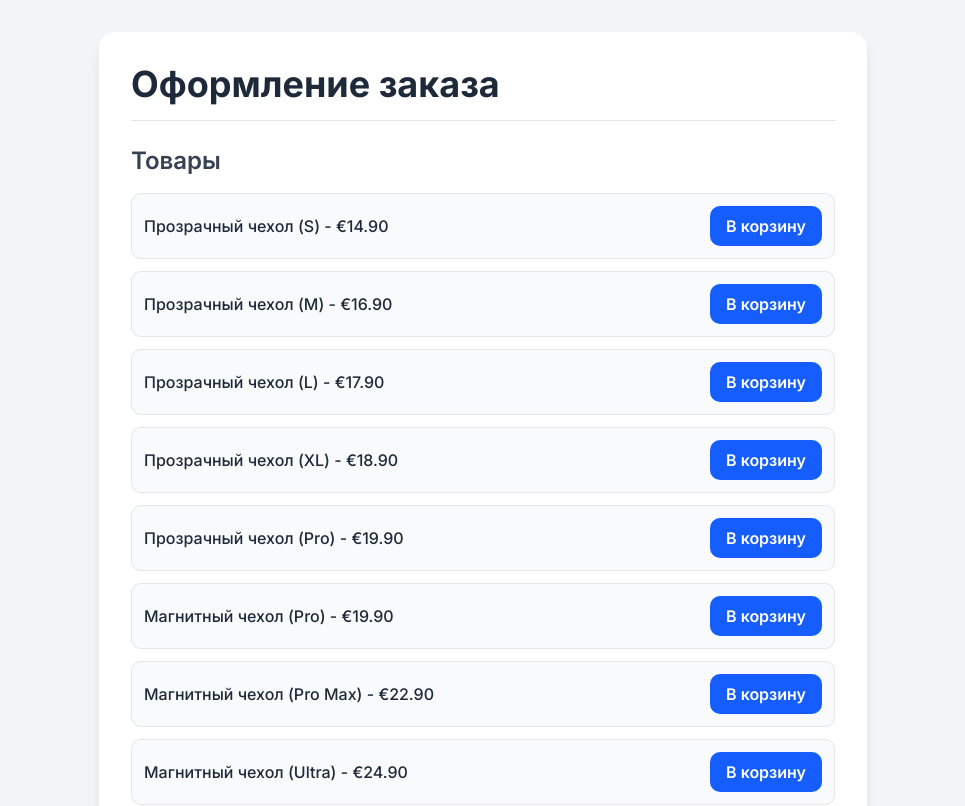
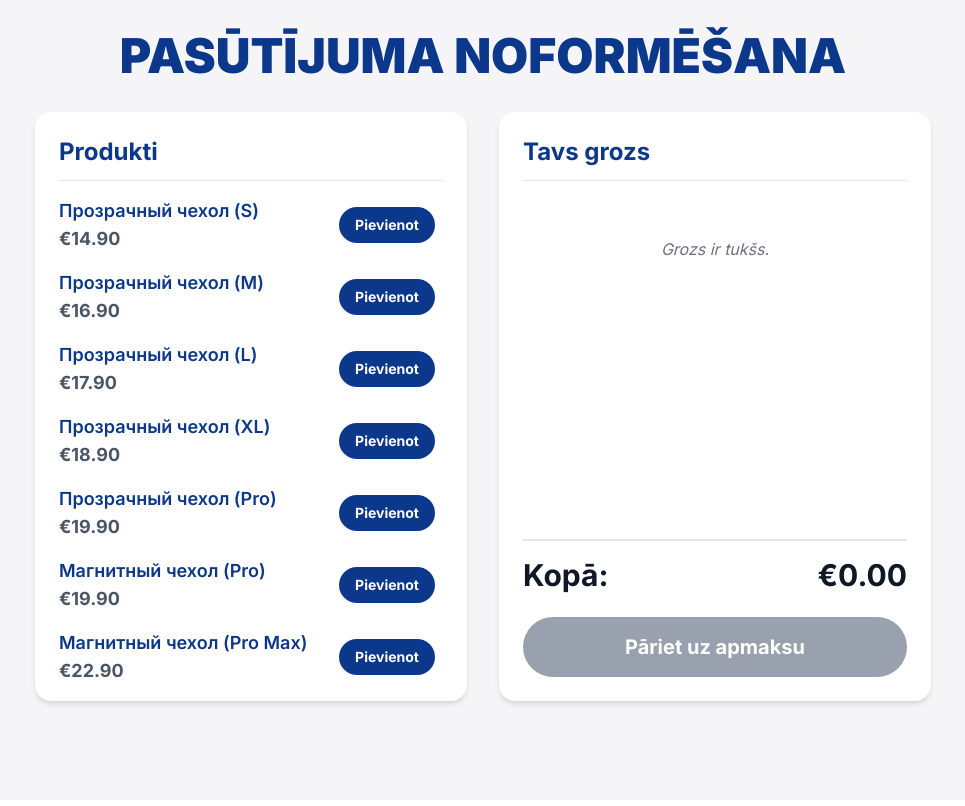
Before and after one commit to mobilo-sys/printcase-site, a Next.js app: page /checkout in a window 1280 px wide. Shown: the top 806 px of the page, without its empty margins (157-1122 px from the left). Built offline with nearby package versions, Linux system fonts and the light colour scheme.

Commit message:
page.tsx

```diff
--- a/app/checkout/page.tsx
+++ b/app/checkout/page.tsx
@@ -5,35 +5,32 @@
 import { useCart } from "@/hooks/use-cart"
 // Import the product list from our data file
 import { products } from "@/lib/products"
-// Import the router to redirect the user to the payment page
-import { useRouter } from "next/navigation"
 // Import the language hook for translations
 import { useLanguage } from "@/hooks/use-language"
+import { useState } from "react"
 
 // This is the main component for the checkout page
 export default function CheckoutPage() {
-  const cart = useCart()
-  const router = useRouter()
+  const { items, addItem, removeItem, total, clearCart } = useCart()
   const { t } = useLanguage() // Using the translation function
+  const [isLoading, setIsLoading] = useState(false);
 
   // This function handles the entire payment process
   async function handlePayment() {
-    // Check if the cart is empty before proceeding
-    if (cart.items.length === 0) {
-      alert("Ваша корзина пуста!"); // This can be translated as well
+    if (items.length === 0) {
+      alert("Grozs ir tukšs!"); // Your cart is empty!
       return;
     }
 
+    setIsLoading(true); // Disable button to prevent multiple clicks
+
     // Prepare the order details to send to the serverless function
     const orderDetails = {
-      amount: cart.total,
+      amount: total,
       orderId: `PC-${Date.now()}`, // Generate a simple unique order ID
     };
 
     try {
-      // Show a loading or processing state to the user
-      console.log("Creating payment...");
-
       // Call our serverless function to create a payment link
       const response = await fetch('/.netlify/functions/create-payment', {
         method: 'POST',
@@ -47,74 +44,87 @@ export default function CheckoutPage() {
 
       // If we successfully get a payment URL, redirect the user to it
       if (data.paymentUrl) {
+        clearCart(); // Clear the cart before redirecting
         window.location.href = data.paymentUrl;
       } else {
         // Log the error and inform the user if something went wrong
         console.error("Payment creation failed:", data);
-        alert("Произошла ошибка при создании платежа. Попробуйте снова.");
+        alert("Maksājuma izveide neizdevās. Lūdzu, mēģiniet vēlreiz.");
+        setIsLoading(false);
       }
     } catch (error) {
       // Handle network errors or if the function fails to execute
       console.error("Error calling payment function:", error);
-      alert("Не удалось связаться с платежной системой.");
+      alert("Neizdevās sazināties ar maksājumu sistēmu.");
+      setIsLoading(false);
     }
   }
 
   return (
-    <div className="min-h-screen bg-gray-100 p-4 sm:p-8">
-      <div className="max-w-3xl mx-auto bg-white p-6 sm:p-8 rounded-2xl shadow-lg">
-        <h1 className="text-3xl sm:text-4xl font-bold mb-6 text-gray-800 border-b pb-4">
-          Оформление заказа
+    <div className="min-h-screen bg-[#F5F5F7] text-[#0B388A] p-4 sm:p-8 font-sans">
+      <div className="max-w-4xl mx-auto">
+        <h1 className="text-4xl sm:text-5xl font-black text-center mb-8 uppercase">
+          Pasūtījuma noformēšana
         </h1>
 
-        {/* This is a simple product list for demonstration */}
-        <div className="mb-8">
-          <h2 className="text-2xl font-semibold mb-4 text-gray-700">Товары</h2>
-          <div className="space-y-3">
+        <div className="grid grid-cols-1 lg:grid-cols-2 gap-8">
+            {/* Products List */}
+            <div className="bg-white p-6 rounded-2xl shadow-md">
+                <h2 className="text-2xl font-bold mb-4 border-b pb-3">Produkti</h2>
+                <div className="space-y-4 max-h-[60vh] overflow-y-auto pr-2">
                     {products.map(product => (
-              <div key={product.id} className="flex justify-between items-center p-3 border rounded-lg bg-gray-50">
-                <span className="text-gray-800 font-medium">{product.name} - €{product.price.toFixed(2)}</span>
+                        <div key={product.id} className="flex justify-between items-center">
+                            <div>
+                                <h3 className="font-semibold text-lg">{product.name}</h3>
+                                <p className="text-gray-600 font-bold text-lg">€{product.price.toFixed(2)}</p>
+                            </div>
                             <button
-                  onClick={() => cart.addItem(product)}
-                  className="bg-blue-600 text-white px-4 py-2 rounded-lg font-semibold hover:bg-blue-700 transition-colors"
+                                onClick={() => addItem(product)}
+                                className="bg-[#0B388A] text-white px-4 py-2 rounded-full font-bold hover:bg-blue-800 transition-colors text-sm"
                             >
-                  В корзину
+                                Pievienot
                             </button>
                         </div>
                     ))}
                 </div>
             </div>
 
-        {/* This section displays the current cart items */}
-        <div className="mb-8">
-          <h2 className="text-2xl font-semibold mb-4 text-gray-700">Ваша корзина</h2>
-          {cart.items.length === 0 ? (
-            <p className="text-gray-500 italic">Корзина пуста.</p>
+            {/* Order Summary */}
+            <div className="bg-white p-6 rounded-2xl shadow-md flex flex-col">
+                <h2 className="text-2xl font-bold mb-4 border-b pb-3">Tavs grozs</h2>
+                <div className="flex-grow space-y-3">
+                {items.length === 0 ? (
+                    <p className="text-gray-500 italic text-center py-10">Grozs ir tukšs.</p>
                 ) : (
-            <div className="space-y-2">
-              {cart.items.map(item => (
+                    items.map(item => (
                     <div key={item.id} className="flex justify-between items-center text-lg">
-                  <span className="text-gray-800">{item.name} x {item.quantity}</span>
-                  <span className="text-gray-800 font-medium">€{(item.price * item.quantity).toFixed(2)}</span>
+                        <div>
+                            <p className="font-semibold">{item.name}</p>
+                            <p className="text-sm text-gray-500">Daudzums: {item.quantity}</p>
                         </div>
-              ))}
+                        <div className="text-right">
+                             <p className="font-bold">€{(item.price * item.quantity).toFixed(2)}</p>
+                             <button onClick={() => removeItem(item.id)} className="text-red-500 hover:text-red-700 text-xs font-semibold">Noņemt</button>
                         </div>
+                    </div>
+                    ))
                 )}
                 </div>
 
-        {/* Total and Payment button */}
-        <div className="border-t-2 border-gray-200 pt-6">
+                <div className="border-t-2 border-gray-200 mt-6 pt-4">
                     <div className="flex justify-between items-center text-2xl sm:text-3xl font-bold text-gray-900 mb-6">
-            <span>Итого:</span>
-            <span>€{cart.total.toFixed(2)}</span>
+                        <span>Kopā:</span>
+                        <span>€{total.toFixed(2)}</span>
                     </div>
                     <button
                         onClick={handlePayment}
-            className="w-full bg-green-500 text-white py-4 rounded-lg text-xl font-bold hover:bg-green-600 transition-colors disabled:bg-gray-400 disabled:cursor-not-allowed"
-            disabled={cart.items.length === 0}
+                        className="w-full bg-green-500 text-white py-4 rounded-full text-xl font-bold hover:bg-green-600 transition-colors disabled:bg-gray-400 disabled:cursor-not-allowed"
+                        disabled={items.length === 0 || isLoading}
                     >
-            Оплатить через MakeCommerce
+                        {isLoading ? "Apstrādā..." : "Pāriet uz apmaksu"}
                     </button>
+                </div>
+            </div>
         </div>
       </div>
     </div>
```
Lines whose indentation alone changed are shown as unchanged.
